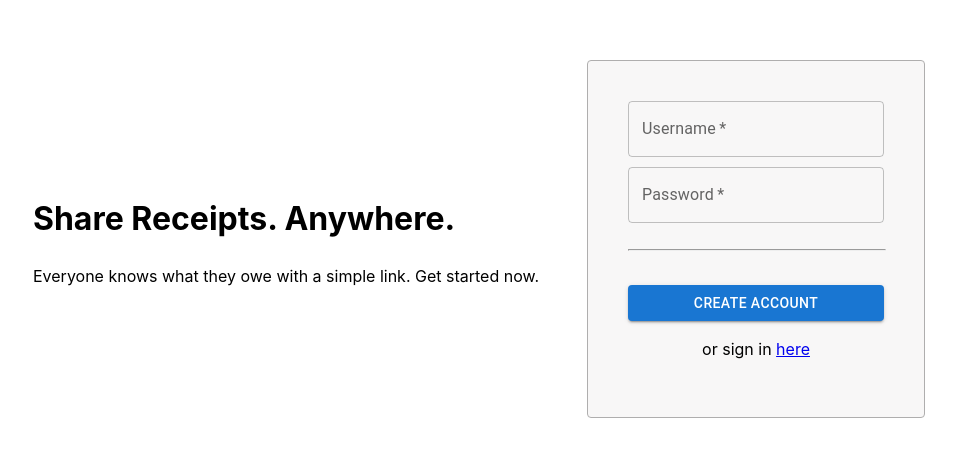
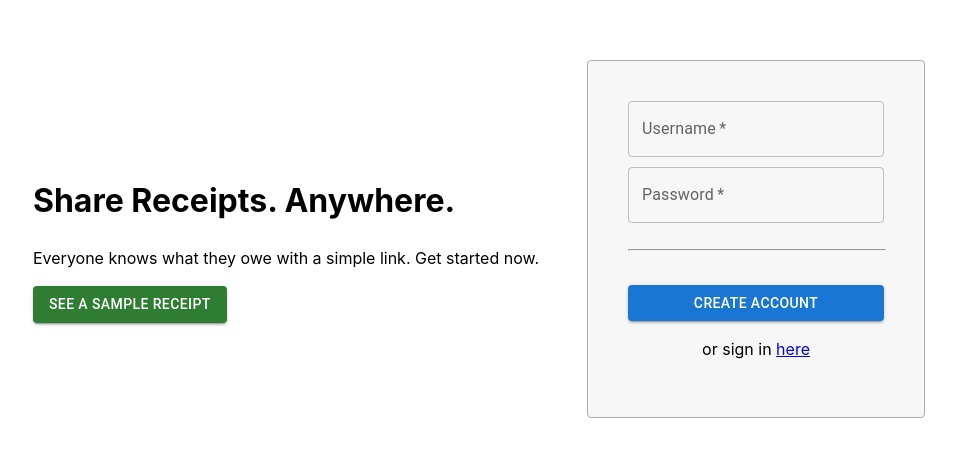
Before and after one commit to IanWearsHat/Bill-Splitter, a React (Vite) app in the folder receipts-proj/: page / in a window 1280 px wide. Shown: the part 161-618 px from the top of the page, without its empty margins (161-1117 px from the left). Built offline with nearby package versions, Linux system fonts and the light colour scheme.

Commit message:
feat: added button to sample receipt

```diff
--- a/receipts-proj/src/pages/Landing/Landing.tsx
+++ b/receipts-proj/src/pages/Landing/Landing.tsx
@@ -1,7 +1,10 @@
+import { Button } from "@mui/material";
 import CredentialsForm from "../../components/CredentialsForm/CredentialsForm";
 import "./Landing.css";
+import { useNavigate } from "react-router-dom";
 
 export default function Landing() {
+  const navigate = useNavigate();
   return (
     <>
       <div className="hero">
@@ -10,12 +13,16 @@
           <p>
             Everyone knows what they owe with a simple link. Get started now.
           </p>
+          <Button
+            variant="contained"
+            color="success"
+            onClick={() => navigate("/editor/99d2009e38b24d82a23b102cdb9da160")}
+          >
+            See a sample receipt
+          </Button>
         </div>
 
-        {/* <div className="formContainer"> */}
         <CredentialsForm isLoginForm={false} />
-
-        {/* </div> */}
       </div>
     </>
   );
```
